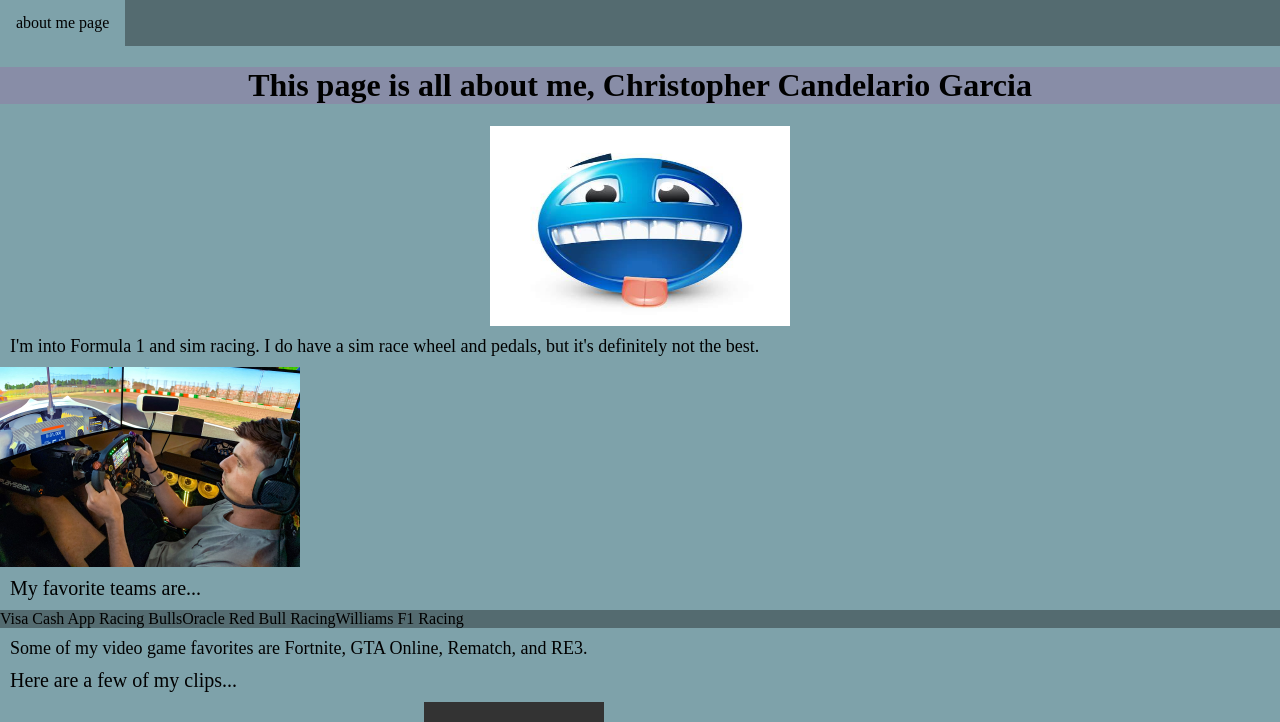
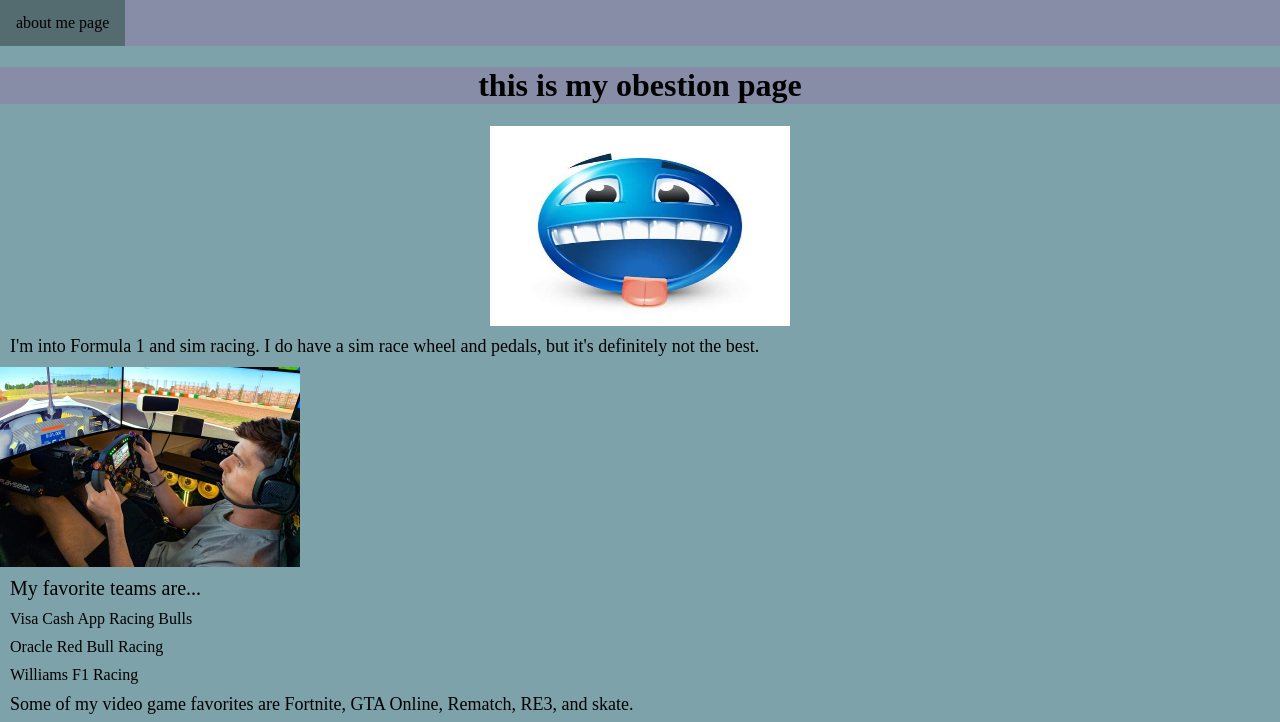
Before and after one commit to matcha67/obsessionpage1, a plain HTML site: page index.html in a window 1280 px wide. Shown: the top 722 px of the page. Drawn offline with Linux system fonts and the light colour scheme; grey boxes are pictures that could not be loaded.

Commit message:
Update index.html

```diff
--- a/index.html
+++ b/index.html
@@ -1,4 +1,3 @@
-
 <html>
 
 <style>
@@ -16,7 +15,7 @@ ul {
   margin: 0;
   padding: 0;
   overflow: hidden;
-  background-color: #546b70;
+  background-color: #888da7;
 }
 
 ul li {
@@ -32,7 +31,7 @@ ul li a {
 }
 
 ul li a:hover {
-  background-color: #7EA2AA;
+  background-color: #546b70;
 }
 </style>
 </head>
@@ -45,7 +44,7 @@ ul li a:hover {
 </ul>
   <head>
   <body style="background-color:#7EA2AA;">
-  <h1 style="background-color:#888da7; text-align: center;">This page is all about me, Christopher Candelario Garcia</h1>
+  <h1 style="background-color:#888da7; text-align: center;">this is my obestion page </h1>
   </head>
 
 
@@ -55,12 +54,11 @@ ul li a:hover {
   <p style="font-size:18px">I'm into Formula 1 and sim racing. I do have a sim race wheel and pedals, but it's definitely not the best.</p>
   <img src="simrig.jpg" alt="simrig" width="300" height="200">
   <p style="font-size:20px">My favorite teams are...</p>
-  <ul class="fav-teams">
-    <li>Visa Cash App Racing Bulls</li>
-    <li>Oracle Red Bull Racing</li>
-    <li>Williams F1 Racing</li>
-  </ul>
-  <p style="font-size:18px">Some of my video game favorites are Fortnite, GTA Online, Rematch, and RE3.</p>
+    <p>Visa Cash App Racing Bulls </p>
+    <p>Oracle Red Bull Racing</p>
+    <p> Williams F1 Racing</p>
+
+  <p style="font-size:18px">Some of my video game favorites are Fortnite, GTA Online, Rematch, RE3, and skate.</p>
   <p style="font-size:20px">Here are a few of my clips...</p>
   <video width="420" height="280" controls>
     <source src="clip1.mp4" type="video/mp4">
```
